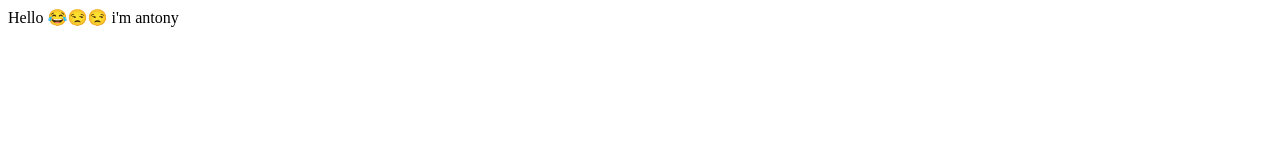
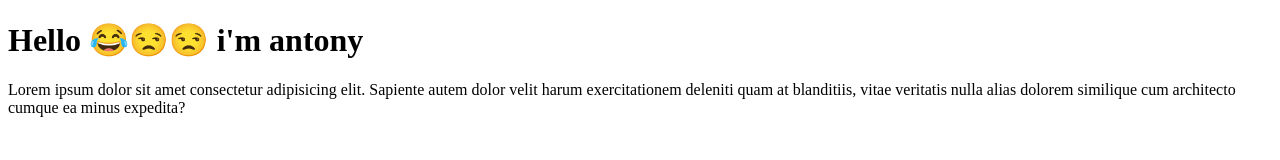
Before and after one commit to Akash143l3/web, a plain HTML site: page index.html in a window 1280 px wide. Drawn offline with Linux system fonts and the light colour scheme.

Commit message:
`Added h1 and p elements to index.html body`

```diff
--- a/index.html
+++ b/index.html
@@ -6,6 +6,14 @@
     <title>Document</title>
   </head>
   <body>
-    <div>Hello 😂😒😒 i'm antony</div>
+    <div>
+      <h1>Hello 😂😒😒 i'm antony</h1>
+      <p>
+        Lorem ipsum dolor sit amet consectetur adipisicing elit. Sapiente autem
+        dolor velit harum exercitationem deleniti quam at blanditiis, vitae
+        veritatis nulla alias dolorem similique cum architecto cumque ea minus
+        expedita?
+      </p>
+    </div>
   </body>
 </html>
```
